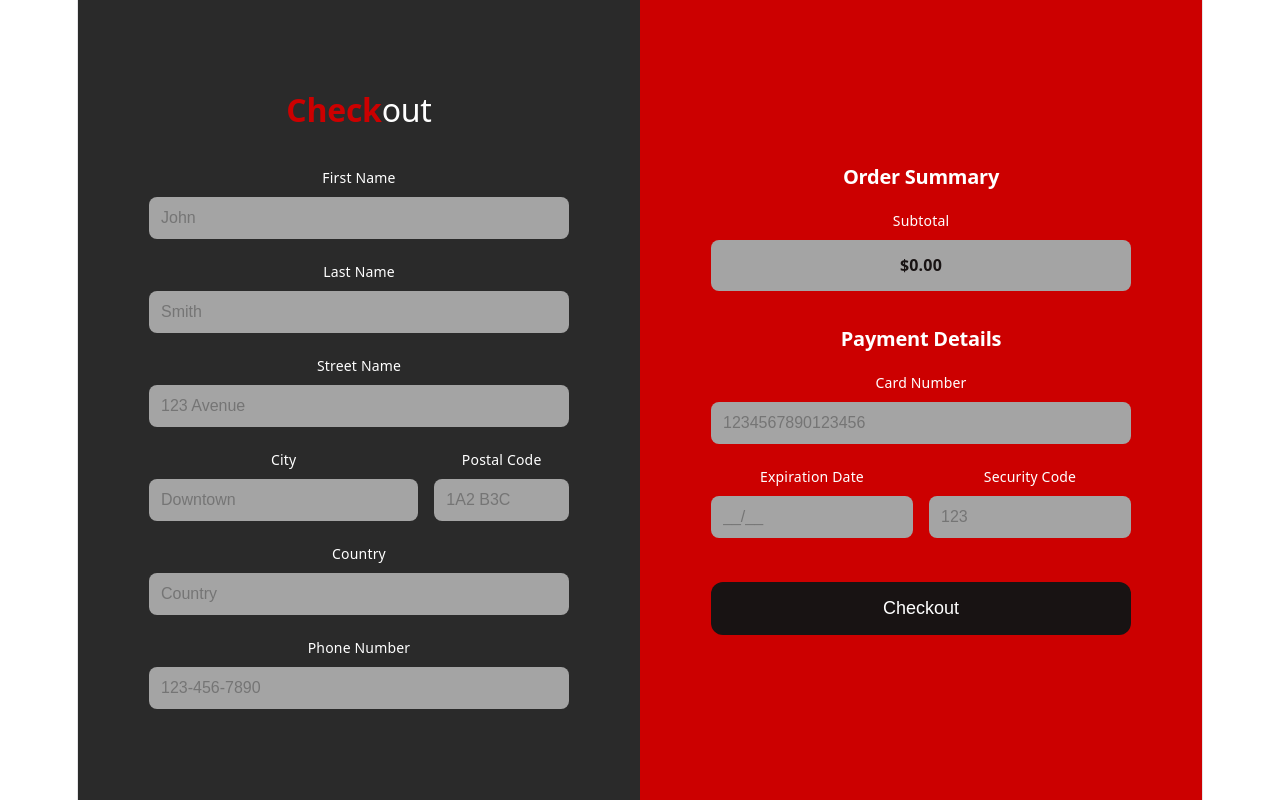
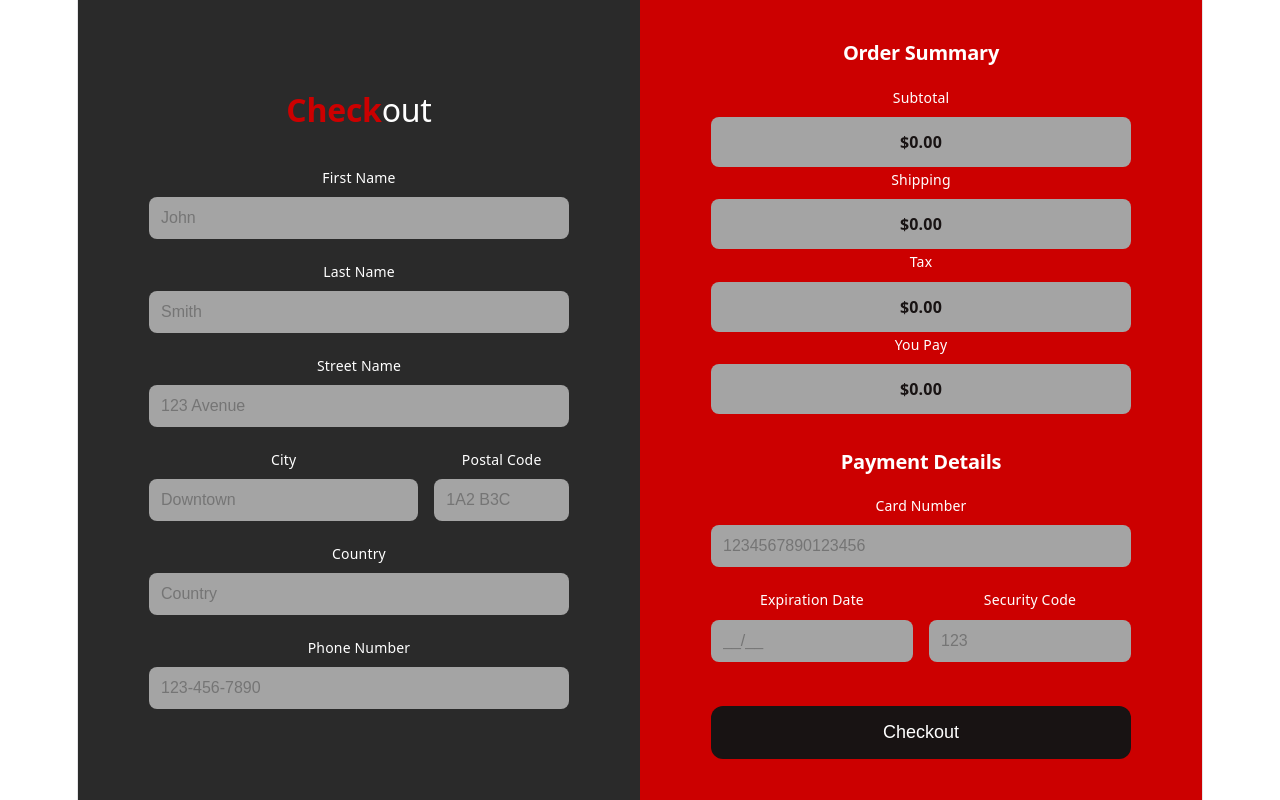
Before and after one commit to EdisonnTran/YUBuy, a React app in the folder frontend/: page /checkout in a window 1280 px wide. Built offline with nearby package versions, Linux system fonts and the light colour scheme; the HTML template or start-up script is replaced by a standard one.

Commit message:
Added additional forms for the order summary section for shipping and tax costs, as well as the total cost the buyer pays.

```diff
--- a/frontend/src/pages/Checkout.jsx
+++ b/frontend/src/pages/Checkout.jsx
@@ -181,6 +181,40 @@ export default function Checkout() {
             >
               $0.00
             </div>
+            <label style={{ ...labelStyle, textAlign: 'center' }}>Shipping</label>
+            <div
+              style={{
+                ...inputStyle,
+                textAlign: 'center',
+                color: '#181313',
+                fontWeight: '600',
+              }}
+            >
+              $0.00
+            </div>
+            <label style={{ ...labelStyle, textAlign: 'center' }}>Tax</label>
+            <div
+              style={{
+                ...inputStyle,
+                textAlign: 'center',
+                color: '#181313',
+                fontWeight: '600',
+              }}
+            >
+              $0.00
+            </div>
+
+            <label style={{ ...labelStyle, textAlign: 'center' }}>You Pay</label>
+            <div
+              style={{
+                ...inputStyle,
+                textAlign: 'center',
+                color: '#181313',
+                fontWeight: '600',
+              }}
+            >
+              $0.00
+            </div>
           </div>
 
           <h2 style={{ color: 'white', fontSize: '20px', fontWeight: 'bold', textAlign: 'center', marginTop: 0, marginBottom: '20px' }}>
```
